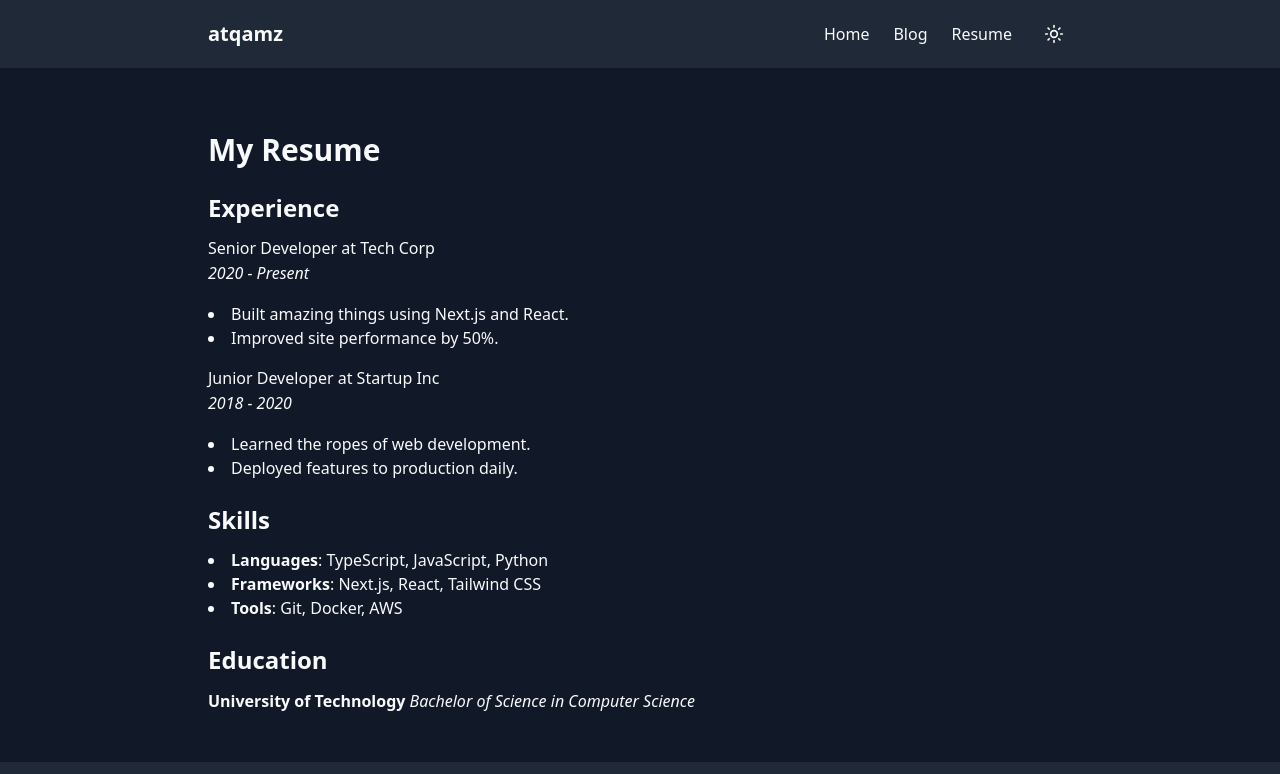
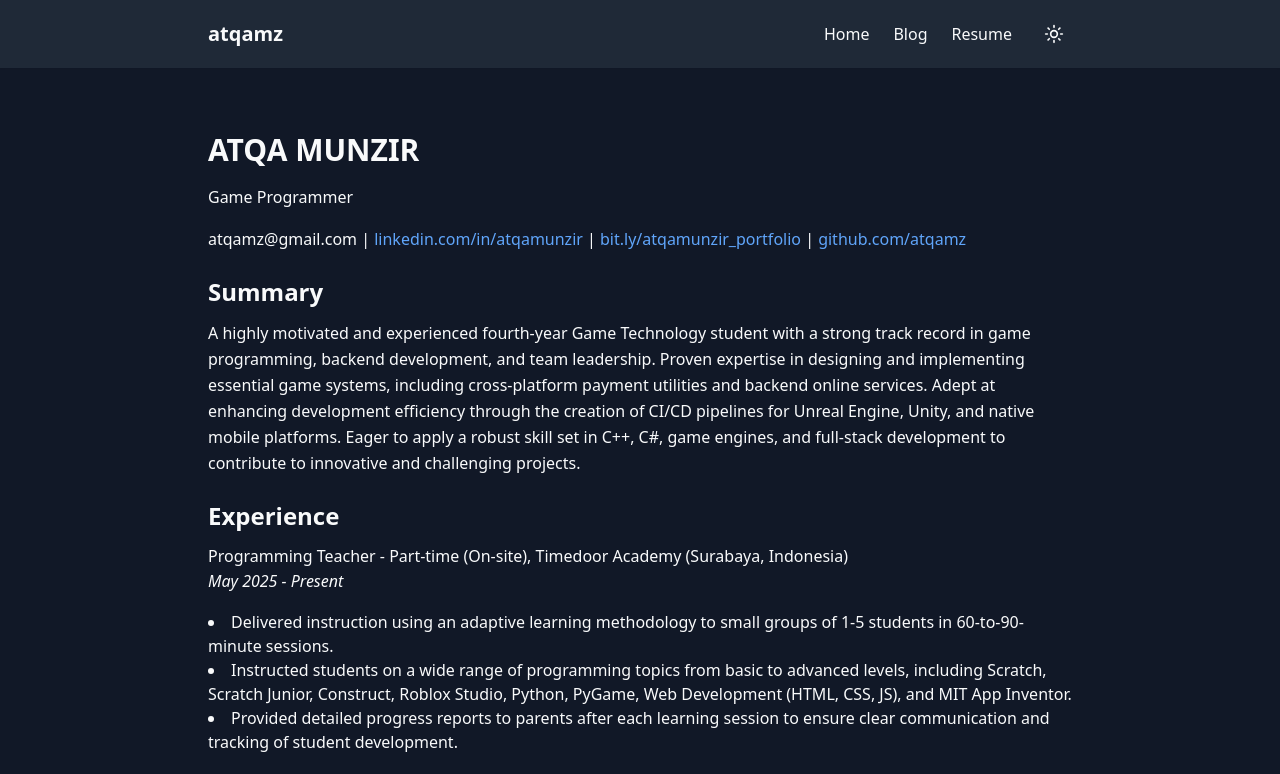
Before and after one commit to atqamz/atqamz.github.io, a Next.js app: page /resume in a window 1280 px wide. Shown: the top 774 px of the page. Built offline with nearby package versions, Linux system fonts and the light colour scheme.

Commit message:
update resume

```diff
--- a/app/resume/page.mdx
+++ b/app/resume/page.mdx
@@ -1,24 +1,96 @@
-# My Resume
+# ATQA MUNZIR
+
+Game Programmer
+
+atqamz@gmail.com | [linkedin.com/in/atqamunzir](https://linkedin.com/in/atqamunzir) | [bit.ly/atqamunzir_portfolio](https://bit.ly/atqamunzir_portfolio) | [github.com/atqamz](https://github.com/atqamz)
+
+## Summary
+
+A highly motivated and experienced fourth-year Game Technology student with a strong track record in game programming, backend development, and team leadership. Proven expertise in designing and implementing essential game systems, including cross-platform payment utilities and backend online services. Adept at enhancing development efficiency through the creation of CI/CD pipelines for Unreal Engine, Unity, and native mobile platforms. Eager to apply a robust skill set in C++, C#, game engines, and full-stack development to contribute to innovative and challenging projects.
 
 ## Experience
 
-### Senior Developer at Tech Corp
-*2020 - Present*
-- Built amazing things using Next.js and React.
-- Improved site performance by 50%.
+### Programming Teacher - Part-time (On-site), Timedoor Academy (Surabaya, Indonesia)
+*May 2025 - Present*
+- Delivered instruction using an adaptive learning methodology to small groups of 1-5 students in 60-to-90-minute sessions.
+- Instructed students on a wide range of programming topics from basic to advanced levels, including Scratch, Scratch Junior, Construct, Roblox Studio, Python, PyGame, Web Development (HTML, CSS, JS), and MIT App Inventor.
+- Provided detailed progress reports to parents after each learning session to ensure clear communication and tracking of student development.
 
-### Junior Developer at Startup Inc
-*2018 - 2020*
-- Learned the ropes of web development.
-- Deployed features to production daily.
+### Game Programmer - Part-time (Remote), Sepay Studio (Surabaya, Indonesia)
+*Feb 2024 - Sep 2024*
+- Developed and integrated features in Unreal Engine based on pre-defined designs, with a focus on backend operations.
+- Worked on cross-platform payment utilities using a one-gate system, ensuring smooth backend integration with various third-party services.
+- Designed and implemented CI/CD pipelines across Unreal Engine 4, Native Android, Native iOS, and Unity platforms, streamlining the developer workflow.
+- Created comprehensive documentation for implemented features, detailing technical procedures for future development and maintenance.
 
-## Skills
+### Junior Game Programmer - Full-time (On-site), Miracle Gates Entertainment (Bali, Indonesia)
+*Feb 2024 - May 2024*
+- Designed and integrated backend systems used as online services within the game, such as referral codes, matchmaking, chat systems, gacha mechanics, and more.
+- Maintained and continually added new content to the game, ensuring seamless integration with existing content.
+- Iterated on previously developed features and optimized backend-related functionality to enhance performance and efficiency.
+- Created comprehensive documentation detailing completed, ongoing, and planned features to support team coordination.
 
-- **Languages**: TypeScript, JavaScript, Python
-- **Frameworks**: Next.js, React, Tailwind CSS
-- **Tools**: Git, Docker, AWS
+### C++ Programmer Trainee - Internship (On-site), Gameloft Indonesia (Yogyakarta, Indonesia)
+*Dec 2023 - Jan 2024*
+- Completed tasks ranging from basic to advanced levels in C++, utilizing references and programming techniques taught during the internship.
+- Learned the company's workflow and organizational culture.
+- Studied technical aspects used by the development team and implemented acquired knowledge into assigned tasks.
+
+### Junior Game Programmer - Part-time (Remote), Lion Core Studio (Yogyakarta, Indonesia)
+*Sep 2023 - Dec 2023*
+- Designed and implemented an existing game design in collaboration with a senior programmer.
+- Collaborated with game artists to integrate technical art into the game.
+- Created UI related to the designed dialog system mechanics until it functioned seamlessly.
+- Designed algorithms and implemented enemy AI and boss characters.
+
+### Lecturer's Teaching Assistant - Part-time (On-site), Electronic Engineering Polytechnic Institute of Surabaya (EEPIS) (Surabaya, Indonesia)
+*Jul 2023 - Dec 2023*
+- Developed a comprehensive 16-week learning curriculum by aligning weekly topics with corresponding assignments.
+- Delivered engaging interactions while adhering to the curriculum, ensuring effective teaching of each weekly topic.
+- Assessed and provided constructive feedback on student assignments.
+- Generated weekly teaching reports to ensure alignment between activities and the established curriculum.
+
+### Game Director - Full-time (On-site), Game for Education and Cultural Heritage - EEPIS Research Group (Surabaya, Indonesia)
+*Jul 2023 - Aug 2023*
+- Led and directed the development direction of a game themed around traditional food stalls ("Angkringan").
+- Managed a team of 14 across Programmers, Artists, Game Designers, and Social Media Specialists.
+- Ensured clarity and updates in documentation from each division of the team.
+- Resolved and discussed issues related to the overall development.
+
+### Lead Game Programmer - Full-time (On-site), Game for Education and Cultural Heritage - EEPIS Research Group (Surabaya, Indonesia)
+*Jan 2023 - Feb 2023*
+- Led a technical programming team of three to design and implement an existing game design.
+- Coordinated and collaborated with other roles within the project.
+- Developed development strategies and team workflows, and created Technical Design Documents.
+
+### Programming Teacher - Part-time (On-site), Al-Falah Elementary School (Surabaya, Indonesia)
+*Jul 2022 - Aug 2022*
+- Instructed 20 students on the basics of programming using the Scratch application.
+- Reviewed and evaluated the work of each student.
+- Conducted fun sessions to engage students and spark interest in the topics being covered.
+
+### Programmer - Part-time (Remote), Sepay Studio (Surabaya, Indonesia)
+*Aug 2021 - Jul 2022*
+- Implemented the design of a backend application for game development needs.
+- Executed the design of a website from the provided design into a fully functional website.
+
+### Web Developer Trainee - Internship (On-site), Webmedia Training Center (Medan, Indonesia)
+*Aug 2019 - Nov 2019*
+- Learned and designed landing page websites using HTML, CSS, and JavaScript.
+- Created internship report documents for school reporting purposes and designed websites for development purposes.
 
 ## Education
 
-**University of Technology**
-*Bachelor of Science in Computer Science*
+### Electronic Engineering Polytechnic Institute of Surabaya (EEPIS) (Surabaya, Indonesia)
+*Bachelor of Applied Science - BASc, Game Technology (Aug 2021 - Aug 2025)*
+
+### Telkom Vocational High School (Medan, Indonesia)
+*High School Diploma, Software Engineering (Aug 2018 - Aug 2021)*
+
+## Organization
+
+### Head of Research and Technology Division, EEPIS Semi-Autonomous Body of Game Technology Students' Association (Surabaya, Indonesia)
+*Aug 2023 - Aug 2024*
+
+### Staff of Research and Technology Division, EEPIS Semi-Autonomous Body of Game Technology Students' Association (Surabaya, Indonesia)
+*Aug 2022 - Aug 2023*
```
